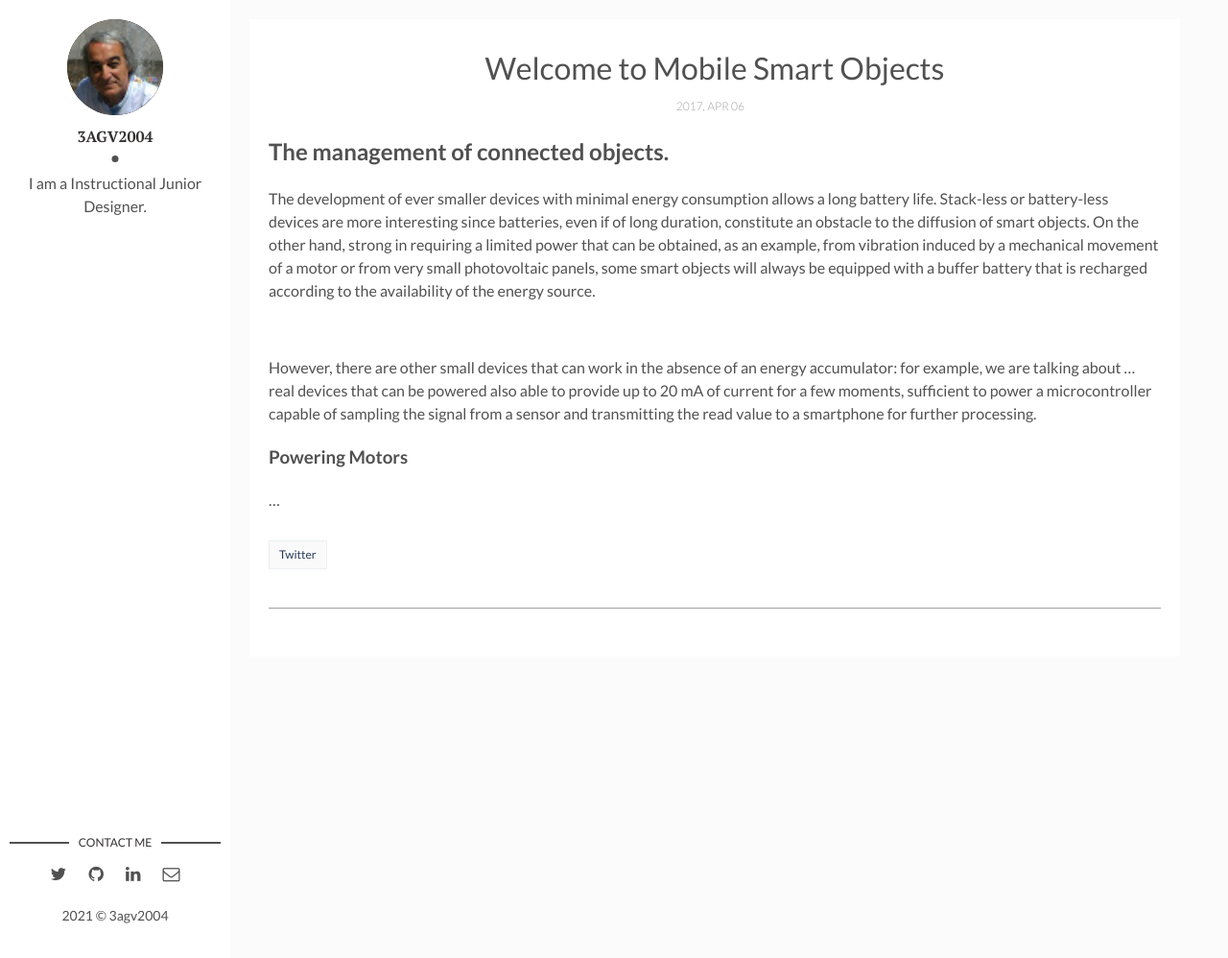
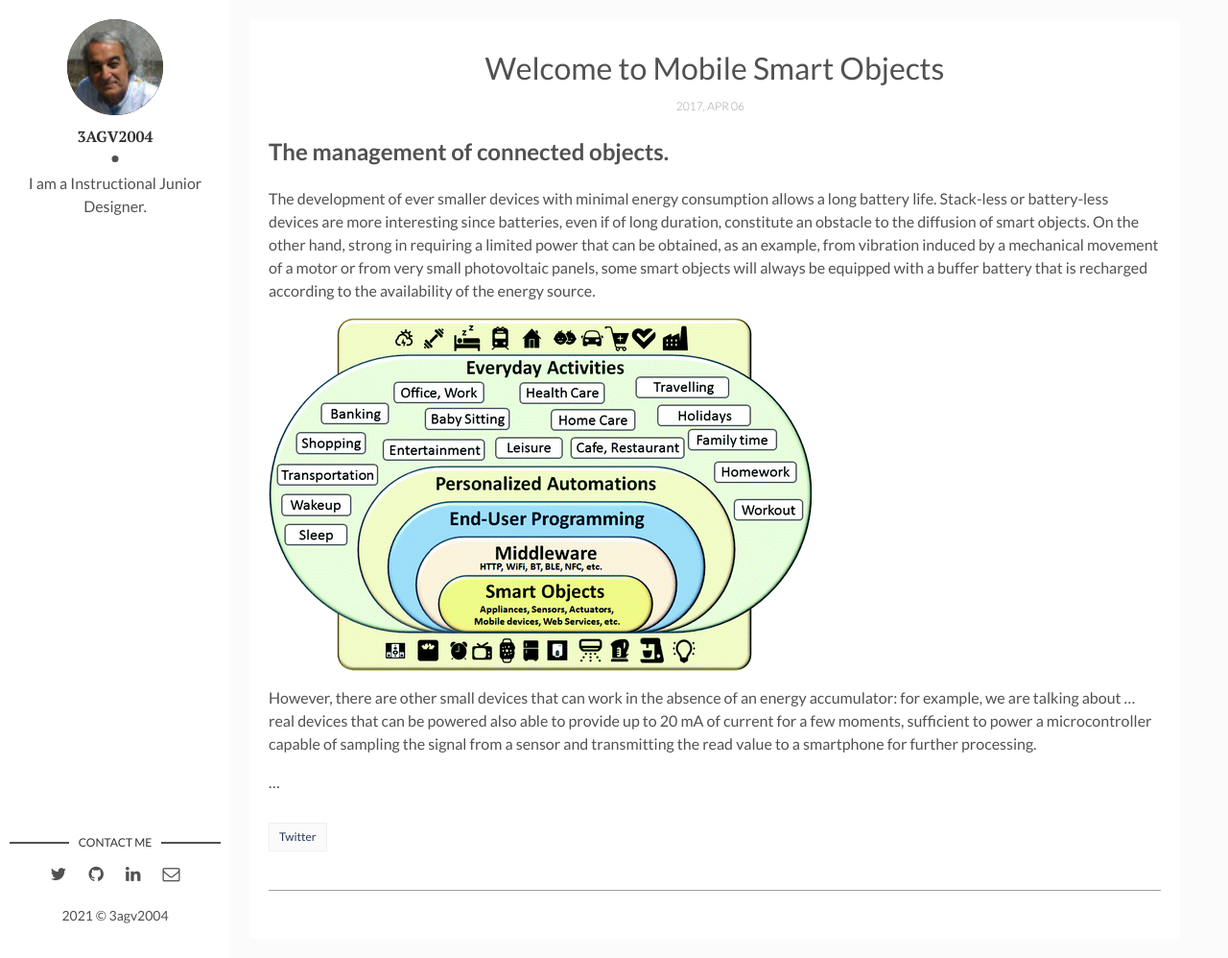
Before and after one commit to ROBOTICronics/ROBOTICronics.github.io, a Jekyll site: the page built from _posts/2017-04-06-Mobile-Smart-Objects.markdown, in a window 1280 px wide and 998 px high. Shown: the whole window at 96% size. Built offline with Jekyll 4.4.1, drawn with Linux system fonts in a browser that asks for light colours; comment, search, counter and statistics services are not loaded.

Commit message:
Update 2017-04-06-Mobile-Smart-Objects.markdown

```diff
--- a/_posts/2017-04-06-Mobile-Smart-Objects.markdown
+++ b/_posts/2017-04-06-Mobile-Smart-Objects.markdown
@@ -11,11 +11,9 @@
 that can be obtained, as an example, from vibration induced by a mechanical movement of a motor or from very small photovoltaic panels,
 some smart objects will always be equipped with a buffer battery that is recharged according to the availability of the energy source.
 
-![](assets/img/435876_1_En_13_Fig1_HTML.png)
+![Ambient Assisted Living (AAL)]({{site.baseurl}}/assets/img/435876_1_En_13_Fig1_HTML.png)
 
 However, there are other small devices that can work in the absence of an energy accumulator: for example, we are talking about ... real devices that can be powered
 also able to provide up to 20 mA of current for a few moments, sufficient to power a microcontroller capable of sampling the signal from a sensor and transmitting the read value to a smartphone for further processing.
 
-### Powering Motors
-
 ...
```
